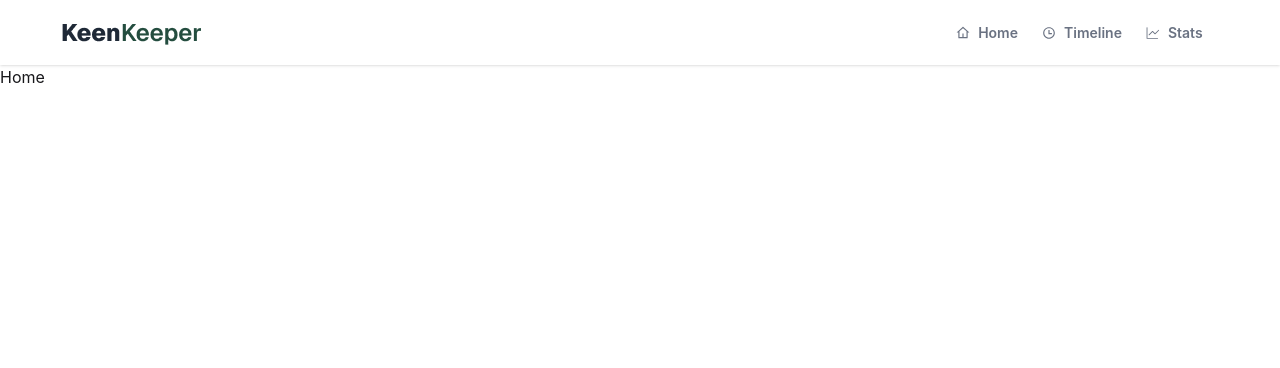
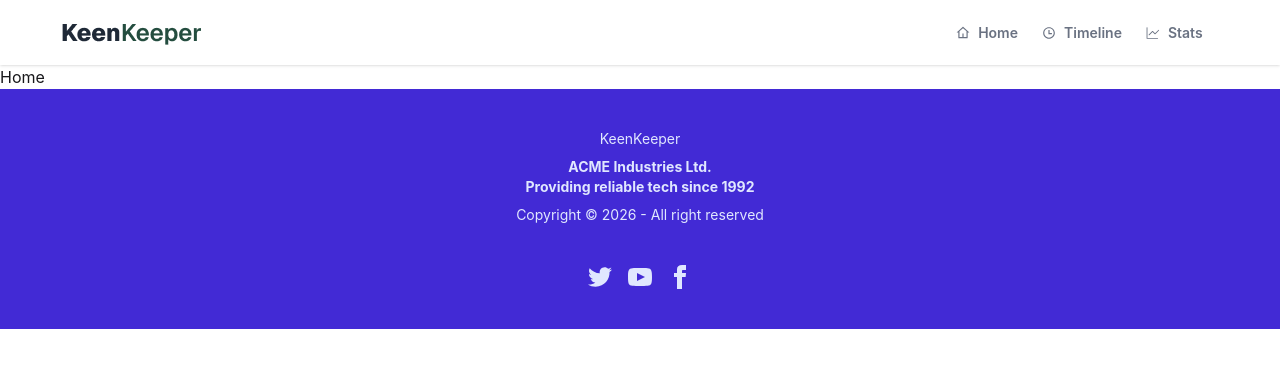
Before and after one commit to Reyad-Hoq/keenkeeper-app, a React (Vite) app: page / in a window 1280 px wide. Shown: the top 368 px of the page. Built offline with nearby package versions, Linux system fonts and the light colour scheme.

Commit message:
route and layout added

```diff
--- /dev/null
+++ b/src/components/footer/Footer.jsx
@@ -0,0 +1,57 @@
+
+const Footer = () => {
+  return (
+    <div>
+      <footer className="footer footer-horizontal footer-center bg-primary text-primary-content p-10">
+        <aside>
+          KeenKeeper
+          <p className="font-bold">
+            ACME Industries Ltd.
+            <br />
+            Providing reliable tech since 1992
+          </p>
+          <p>Copyright © {new Date().getFullYear()} - All right reserved</p>
+        </aside>
+        <nav>
+          <div className="grid grid-flow-col gap-4">
+            <a>
+              <svg
+                xmlns="http://www.w3.org/2000/svg"
+                width="24"
+                height="24"
+                viewBox="0 0 24 24"
+                className="fill-current">
+                <path
+                  d="M24 4.557c-.883.392-1.832.656-2.828.775 1.017-.609 1.798-1.574 2.165-2.724-.951.564-2.005.974-3.127 1.195-.897-.957-2.178-1.555-3.594-1.555-3.179 0-5.515 2.966-4.797 6.045-4.091-.205-7.719-2.165-10.148-5.144-1.29 2.213-.669 5.108 1.523 6.574-.806-.026-1.566-.247-2.229-.616-.054 2.281 1.581 4.415 3.949 4.89-.693.188-1.452.232-2.224.084.626 1.956 2.444 3.379 4.6 3.419-2.07 1.623-4.678 2.348-7.29 2.04 2.179 1.397 4.768 2.212 7.548 2.212 9.142 0 14.307-7.721 13.995-14.646.962-.695 1.797-1.562 2.457-2.549z"></path>
+              </svg>
+            </a>
+            <a>
+              <svg
+                xmlns="http://www.w3.org/2000/svg"
+                width="24"
+                height="24"
+                viewBox="0 0 24 24"
+                className="fill-current">
+                <path
+                  d="M19.615 3.184c-3.604-.246-11.631-.245-15.23 0-3.897.266-4.356 2.62-4.385 8.816.029 6.185.484 8.549 4.385 8.816 3.6.245 11.626.246 15.23 0 3.897-.266 4.356-2.62 4.385-8.816-.029-6.185-.484-8.549-4.385-8.816zm-10.615 12.816v-8l8 3.993-8 4.007z"></path>
+              </svg>
+            </a>
+            <a>
+              <svg
+                xmlns="http://www.w3.org/2000/svg"
+                width="24"
+                height="24"
+                viewBox="0 0 24 24"
+                className="fill-current">
+                <path
+                  d="M9 8h-3v4h3v12h5v-12h3.642l.358-4h-4v-1.667c0-.955.192-1.333 1.115-1.333h2.885v-5h-3.808c-3.596 0-5.192 1.583-5.192 4.615v3.385z"></path>
+              </svg>
+            </a>
+          </div>
+        </nav>
+      </footer>
+    </div>
+  );
+};
+
+export default Footer;
--- a/src/layout/MainLayout.jsx
+++ b/src/layout/MainLayout.jsx
@@ -1,11 +1,13 @@
 import { Outlet } from "react-router";
 import Navbar from "../components/navbar/Navbar";
+import Footer from "../components/footer/Footer";
 
 const MainLayout = () => {
   return (
     <div>
       <Navbar />
       <Outlet />
+      <Footer />
     </div>
   );
 };
```
